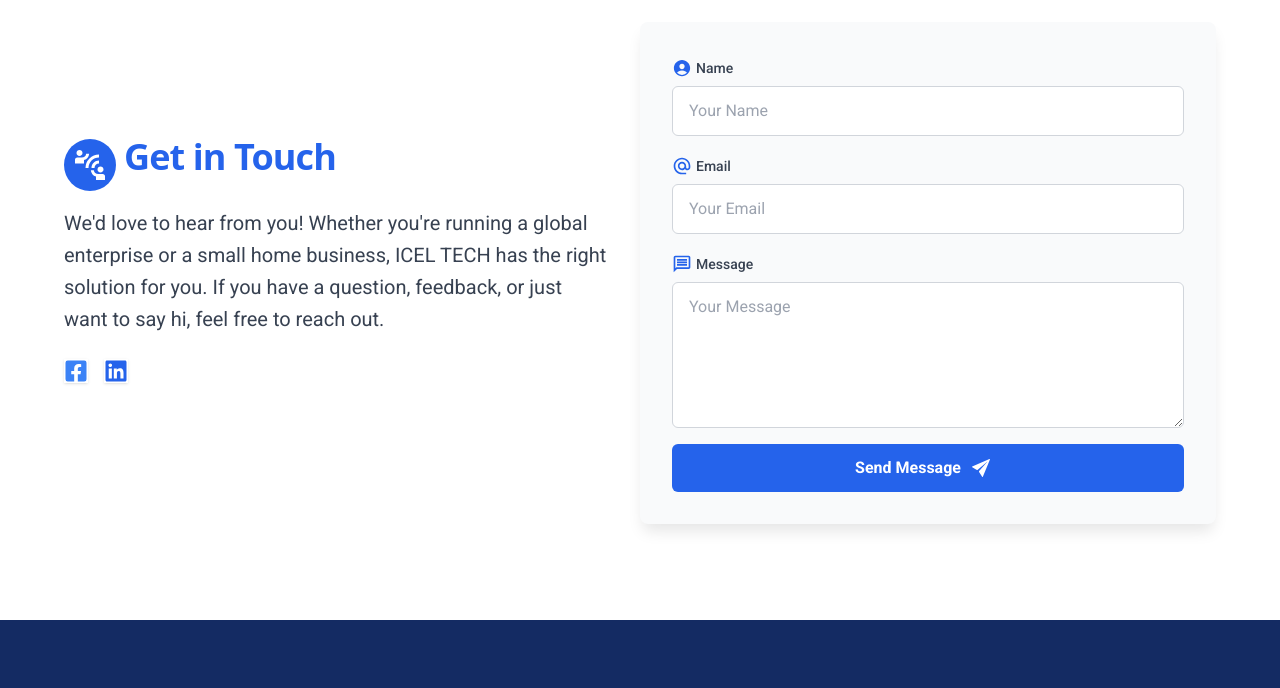
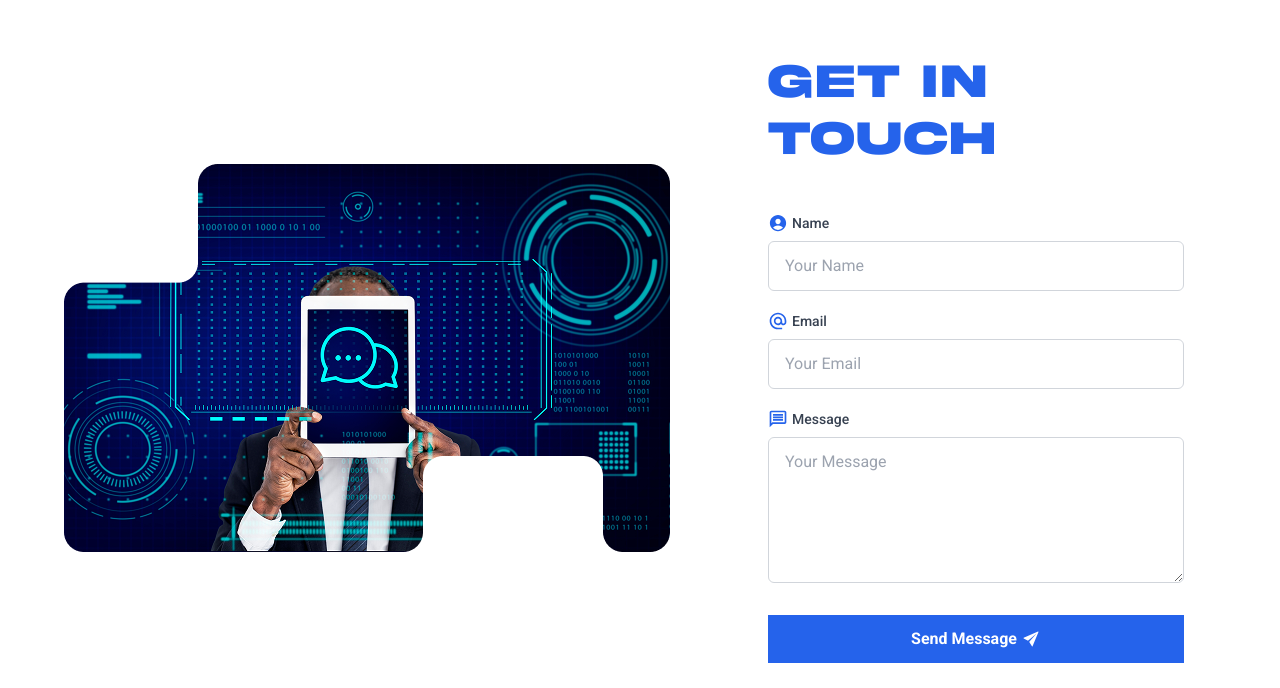
Before and after one commit to shoibaldas/next-job-app, a Next.js app: page / in a window 1280 px wide. Shown: the part 2992-3680 px from the top of the page. Built offline with nearby package versions, Linux system fonts and the light colour scheme; a web font is replaced by a local one.

Commit message:
contact section updated

```diff
--- a/src/components/page-sections/ContactSection.jsx
+++ b/src/components/page-sections/ContactSection.jsx
@@ -6,6 +6,10 @@ import { IoPersonCircle } from "react-icons/io5";
 import { MdAlternateEmail, MdOutlineMessage } from "react-icons/md";
 import { IoIosSend } from "react-icons/io";
 import Link from 'next/link';
+import { Heading } from '../ui/Typography';
+import Button from '../ui/button';
+import subtract from '../../../public/contact/subtract.png'
+import Image from 'next/image';
 
 const ContactSection = () => {
     const [formData, setFormData] = useState({ name: '', email: '', message: '' });
@@ -52,35 +56,23 @@ const ContactSection = () => {
 
     return (
         <div className="flex flex-col lg:flex-row items-center justify-between px-8">
-            <div className="lg:w-1/2 w-full md:pr-8 mb-8 md:mb-0  bg-white flex flex-col justify-center text-center lg:text-left">
-
-                <div className="flex justify-center lg:justify-start items-center mb-4">
-                    <div className="flex justify-center items-center text-4xl p-2 rounded-full bg-blue-600 text-white">
-                        <MdConnectWithoutContact />
+            <div className="lg:w-7/12 w-full">
+                <Image
+                    src={subtract}
+                    alt="Future technology"
+                    className=""
+                />
             </div>
-                    <div>
-                        <h2 className="px-2 mb-4 font-sans text-3xl font-bold tracking-tight text-blue-600 sm:text-2xl sm:leading-none lg:text-4xl">Get in Touch</h2>
-                    </div>
-                </div>
-                <p className="text-base text-gray-700 md:text-lg lg:text-xl mb-6">
-                    We&apos;d love to hear from you! Whether you&apos;re running a global enterprise or a small home business, ICEL TECH has the right solution for you. If you have a question, feedback, or just want to say hi, feel free to reach out.
-                </p>
-                <div className="flex justify-center lg:justify-start space-x-4 mb-6">
-                    <Link href="https://www.facebook.com/people/ICEL-Technology-and-Entertainment/100090846309695/" target="_blank" rel="noopener noreferrer" className="text-blue-500 hover:text-blue-600 shadow">
-                        <FaFacebookSquare className="text-2xl" />
-                    </Link>
-                    {/* <Link href="#" className="text-black hover:text-gray-800 shadow">
-                        <FaSquareXTwitter className="text-2xl" />
-                    </Link>
-                    <Link href="#" className="text-pink-500 hover:text-pink-600 shadow">
-                        <FaInstagramSquare className="text-2xl" />
-                    </Link> */}
-                    <Link href="https://www.linkedin.com/company/iceltech" target="_blank" rel="noopener noreferrer" className="text-blue-600 hover:text-blue-600 shadow">
-                        <FaLinkedin className="text-2xl" />
-                    </Link>
-                </div>
-            </div>
-            <div className="lg:w-1/2 w-full bg-gray-50 shadow-lg rounded-lg p-6 md:p-8">
+            <div className="lg:w-5/12 w-full p-6 md:p-8">
+                <Heading
+                    level={1}
+                    color="text-[#2563EB]"
+                    fontFamily="akira"
+                    className="text-3xl md:text-4xl lg:text-5xl flex justify-center"
+                >
+                    Get in Touch
+                </Heading>
+                <div className='mt-10'>
                     <form onSubmit={handleSubmit}>
                         <div className="mb-4">
                             <div className="flex items-center">
@@ -139,17 +131,20 @@ const ContactSection = () => {
                                 required
                             ></textarea>
                         </div>
-                    <button
-                        type="submit"
-                        className="inline-flex items-center justify-center w-full bg-blue-600 text-white py-2 px-4 font-semibold rounded-md hover:bg-blue-700"
+                        <Button
+                            variant="primary"
+                            size="md"
+                            icon={<IoIosSend />}
+                            iconPosition="right"
+                            className="w-full mt-4"
+                        // asChild
                         >
                             Send Message
-                        <div className="px-2 text-2xl">
-                            <IoIosSend />
-                        </div>
-                    </button>
+
+                        </Button>
                         {status && <p className="mt-4 text-center">{status}</p>}
                     </form>
+                </div>
             </div>
         </div>
     )
--- a/src/components/page-sections/ServicesSection.jsx
+++ b/src/components/page-sections/ServicesSection.jsx
@@ -89,7 +89,7 @@ const ServicesSection = () => {
                                 size="md"
                                 icon={<FiArrowRight />}
                                 iconPosition="right"
-                                asChild
+                                // asChild
                             >
                                 Explore All Services
 
@@ -132,7 +132,7 @@ const ServicesSection = () => {
                                 {/* Blue square with arrow in top right */}
                                 <div className="absolute top-10 left-4 transform translate-y-1/2 h-15">
                                     <svg width="60" height="5" viewBox="0 0 60 2" fill="none" xmlns="http://www.w3.org/2000/svg">
-                                        <line y1="1.25" x2="60" y2="1.25" stroke="#2563EB" stroke-width="2" />
+                                        <line y1="1.25" x2="60" y2="1.25" stroke="#2563EB" strokeWidth="2" />
                                     </svg>
 
                                 </div>
```
Also changed, not shown: public/contact/Subtract.png (added), 1 other file (tests, documents, lock files or other folders). Lines whose indentation alone changed are shown as unchanged.
